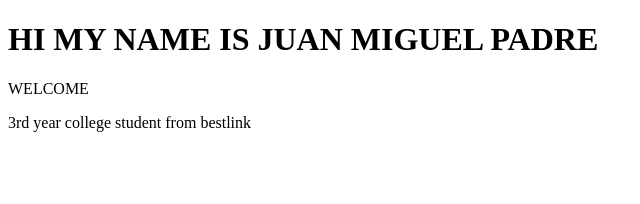
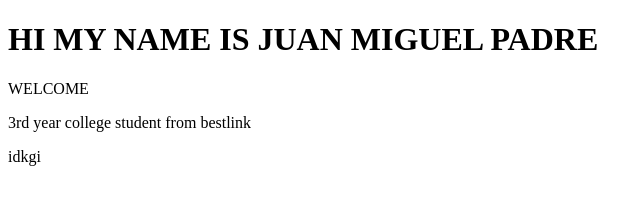
Before and after one commit to juanmigz0607/My_Portfolio, a plain HTML site: page index.html in a window 1280 px wide. Shown: the full height of the page, 0-640 px from the left. Drawn offline with Linux system fonts and the light colour scheme.

Commit message:
Updated index.html layout or content

```diff
--- a/index.html
+++ b/index.html
@@ -10,6 +10,7 @@
   <h1>HI MY NAME IS JUAN MIGUEL PADRE </h1>
   <p>WELCOME </p>
   <p>3rd year college student from bestlink </p>
+  <p>idkgi</p>
 
 </body>
 </html>
```
